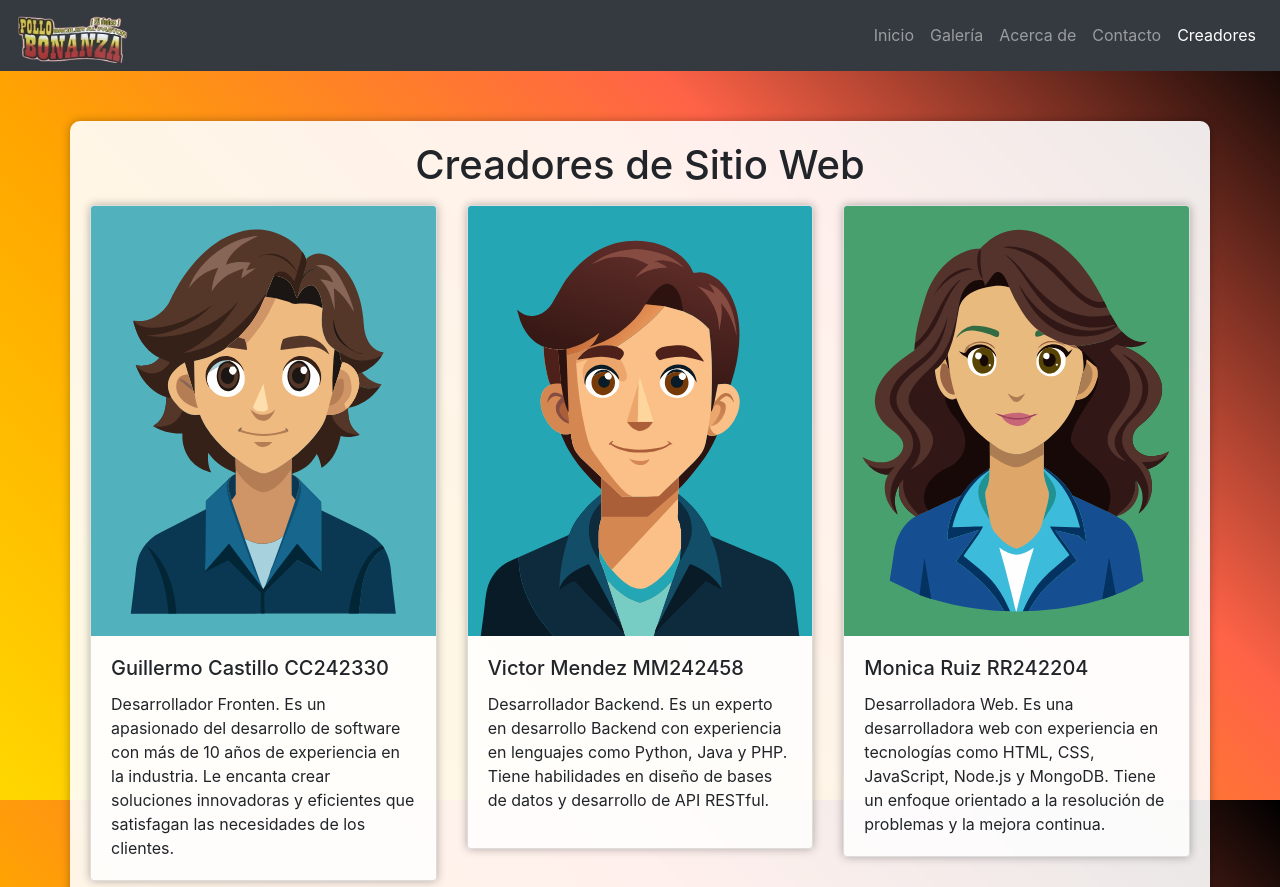
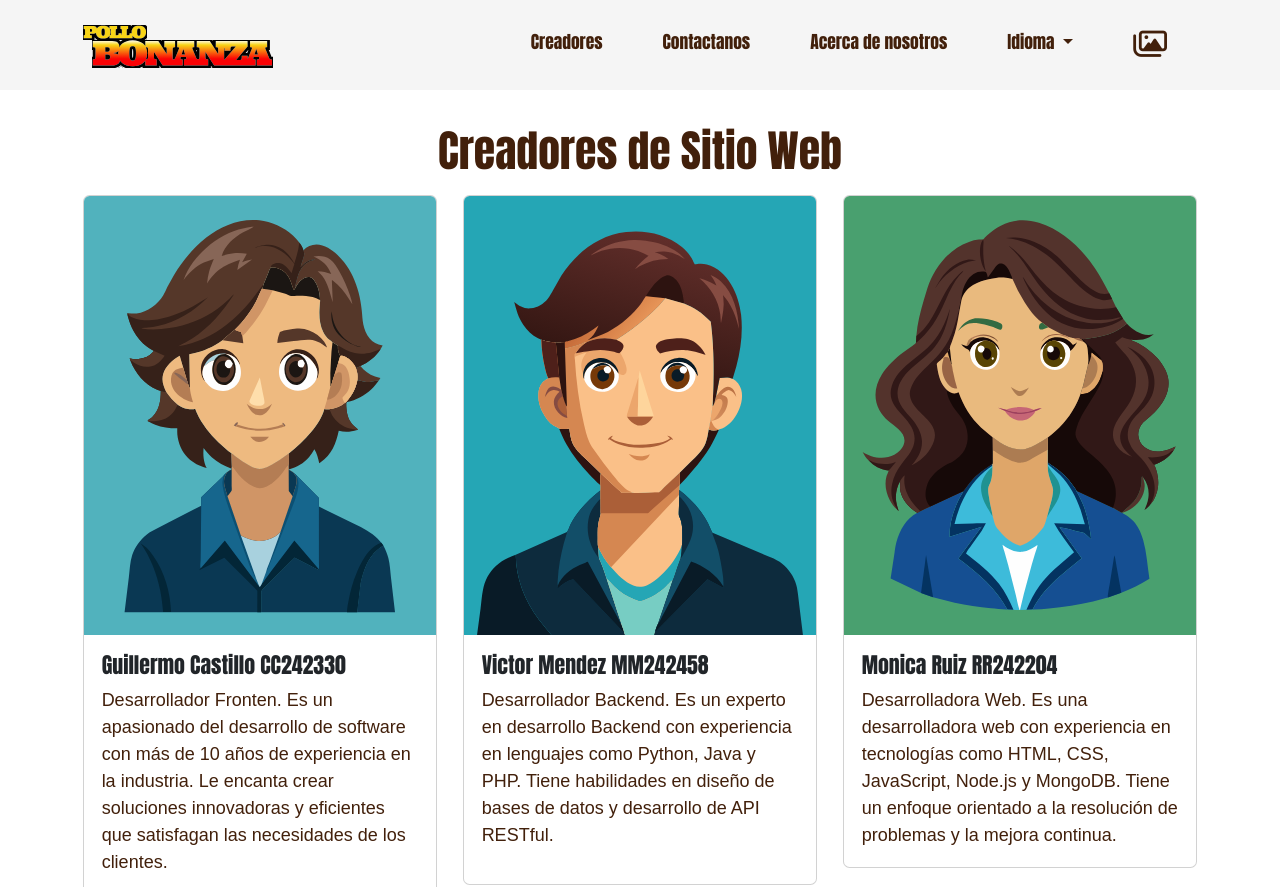
Before and after one commit to eamguille/Proyecto-Pollo-Bonanza, a plain HTML site: page html/creadores.html in a window 1280 px wide. Shown: the top 887 px of the page. Drawn offline with nearby package versions, Linux system fonts and the light colour scheme.

Commit message:
cambios finales creadores navbar y galeria.css

```diff
--- a/css/creadores.css
+++ b/css/creadores.css
@@ -1,31 +1,29 @@
-    body {
-      background: linear-gradient(45deg, #FFD700, #FFA500, #FF6347, #000000);
-      background-size: cover;
-      background-repeat: no-repeat;
-      background-attachment: fixed;
+* {
+  margin: 0;
+  padding: 0;
+  box-sizing: border-box;
 }
-    .container {
-      background-color: rgba(255, 255, 255, 0.9);
-      padding: 20px;
-      border-radius: 10px;
-      margin-top: 50px;
-      box-shadow: 0px 0px 10px rgba(0, 0, 0, 0.3);
+
+nav {
+  padding: 0;
+  background: #f5f5f5;
+  margin-bottom: 2rem;
+  height: 90px
 }
-    .navbar {
-      background-color: rgba(0, 0, 0, 0.8);
+
+nav .container a img {
+  padding: 0;
 }
-    .navbar-brand,
-    .navbar-nav .nav-link {
-      color: white;
+
+nav .container ul {
+  margin-bottom: 0
 }
-    .navbar-toggler-icon {
-      background-color: none;
+
+.card-text {
+  font-family: sans-serif;
+  font-size: 18px;
 }
-    .card {
-      background-color: rgba(255, 255, 255, 0.8);
-      margin-bottom: 20px;
-      box-shadow: 0px 0px 10px rgba(0, 0, 0, 0.3);
+
+section {
+  margin-bottom: 2rem;
 }
-    .logo {
-      width: 120px;
-    }
--- a/css/galeria.css
+++ b/css/galeria.css
@@ -2,6 +2,21 @@
     margin: 0;
     padding: 0;
     box-sizing: border-box;
+}
+
+nav {
+    padding: 0;
+    background: #f5f5f5;
+    margin-bottom: 2rem;
+    height: 90px
+}
+
+nav .container a img {
+    padding: 0;
+}
+
+nav .container ul {
+    margin-bottom: 0
 }
 
 .container {
@@ -11,7 +26,7 @@
     grid-template-columns: repeat(3, 1fr);
     grid-template-rows: 250px;
     grid-gap: 20px;
-    padding: 100px 0;
+    margin-bottom: 2.5rem;
 }
 
 .box img {
--- a/css/style.css
+++ b/css/style.css
@@ -30,44 +30,44 @@ header {
     height: 100vh;
 }
 
-header nav .container {
+nav .container {
     display: flex;
     justify-content: space-around;
 }
 
-header nav ul {
+nav ul {
     display: flex;
     list-style-type: none;
 }
 
-header nav ul li {
+nav ul li {
     padding: 0 30px;
 }
 
-header nav ul li a{
+nav ul li a{
     text-decoration: none;
     color: #42200b;
 }
 
-header nav ul li a:hover {
+nav ul li a:hover {
     color: #e11c1c;
     transition: .5s;
 }
 
-header nav ul .dropdown a:hover {
+nav ul .dropdown a:hover {
     color: #e11c1c;
 }
 
-header nav ul .dropdown ul li a {
+nav ul .dropdown ul li a {
     font-size: 15px;
     color: #222;
 }
 
-header nav ul .galeria-icon a i {
+nav ul .galeria-icon a i {
     font-size: 30px;
 }
 
-header nav ul .galeria-icon a i:hover {
+nav ul .galeria-icon a i:hover {
     color: #e11c1c;
     transition: .5s;
 }
--- a/html/creadores.html
+++ b/html/creadores.html
@@ -5,41 +5,39 @@
   <meta name="viewport" content="width=device-width, initial-scale=1.0">
   <title>Creadores de Pollo Bonanza</title>
   <!-- Añadimos el enlace de CSS -->
-  <link href="https://stackpath.bootstrapcdn.com/bootstrap/4.5.2/css/bootstrap.min.css" rel="stylesheet">
+  <link href="https://cdn.jsdelivr.net/npm/bootstrap@5.3.3/dist/css/bootstrap.min.css" rel="stylesheet" integrity="sha384-QWTKZyjpPEjISv5WaRU9OFeRpok6YctnYmDr5pNlyT2bRjXh0JMhjY6hW+ALEwIH" crossorigin="anonymous">
+
+  <script src="https://kit.fontawesome.com/4354ca4a35.js" crossorigin="anonymous"></script>
   <link href="../css/creadores.css" rel="stylesheet">
+  <link rel="stylesheet" href="../css/style.css">
 </head>
   <!-- Abrimos la etiqueta body y definimos todo el contenido de la pagina web-->
 <body>
-  <nav class="navbar navbar-expand-lg navbar-dark bg-dark">
-    <!-- Insertamos nuestro logo -->
-    <a href="../index.html"><img src="../src/imgs/logo.png" class="logo"></a>
-    <button class="navbar-toggler" type="button" data-toggle="collapse" data-target="#navbarNav" aria-controls="navbarNav" aria-expanded="false" aria-label="Toggle navigation">
-      <span class="navbar-toggler-icon"></span>
-    </button>
-    <!-- Definimos nuestra barra de menu -->
-    <div class="collapse navbar-collapse" id="navbarNav">
-      <ul class="navbar-nav ml-auto">
-        <li class="nav-item">
-          <a class="nav-link" href="#">Inicio</a>
+
+  <nav class="navbar bg-body-transparent">
+    <div class="container">
+      <a class="navbar-brand" href="../index.html"><img class="logo-img" src="../src/icons/logo.svg" alt=""></a>
+      <ul>
+        <li><a href="./creadores.html">Creadores</a></li>
+        <li><a href="contacto.html">Contactanos</a></li>
+        <li><a href="acercade.html">Acerca de nosotros</a></li>
+        <li class="nav-item dropdown">
+          <a class="nav-link dropdown-toggle" href="#" role="button" data-bs-toggle="dropdown" aria-expanded="false">
+            Idioma
+          </a>
+          <ul class="dropdown-menu">
+            <li><a class="dropdown-item" href="#">Ingles (USA)</a></li>
+            <li><hr class="dropdown-divider"></li>
+            <li><a class="dropdown-item" href="#">Portugues (BRZ)</a></li>
+          </ul>
         </li>
-        <li class="nav-item">
-          <a class="nav-link" href="#">Galería</a>
-        </li>
-        <li class="nav-item">
-          <a class="nav-link" href="#">Acerca de</a>
-        </li>
-        <li class="nav-item">
-          <a class="nav-link" href="#">Contacto</a>
-        </li>
-        <li class="nav-item">
-          <a class="nav-link active" href="creadores.html">Creadores</a>
-        </li>
+        <li title="Galeria de imagenes" class="galeria-icon"><a href="./galeria.html"><i class="fa-regular fa-images"></i></a></li>
       </ul>
     </div>
   </nav>
   <!-- Creamos nuestro bloque de información de creadores
     y añadimos información del contenido-->
-  <div class="container">
+  <section class="container">
     <h1 class="text-center">Creadores de Sitio Web</h1>
     <p></p>
     <div class="row">
@@ -103,11 +101,9 @@
         </div>
       </div>
     </div>
-  </div>
+  </section>
 
   <!-- Finalizamos Bootstrap JS, jQuery, and Popper.js -->
-  <script src="https://code.jquery.com/jquery-3.5.1.slim.min.js"></script>
-  <script src="https://cdn.jsdelivr.net/npm/@popperjs/core@2.5.4/dist/umd/popper.min.js"></script>
-  <script src="https://stackpath.bootstrapcdn.com/bootstrap/4.5.2/js/bootstrap.min.js"></script>
+  <script src="https://cdn.jsdelivr.net/npm/bootstrap@5.3.3/dist/js/bootstrap.bundle.min.js" integrity="sha384-YvpcrYf0tY3lHB60NNkmXc5s9fDVZLESaAA55NDzOxhy9GkcIdslK1eN7N6jIeHz" crossorigin="anonymous"></script>
 </body>
 </html>
```
Also changed, not shown: html/galeria.html (+28 -1 lines). Lines whose indentation alone changed are shown as unchanged.
